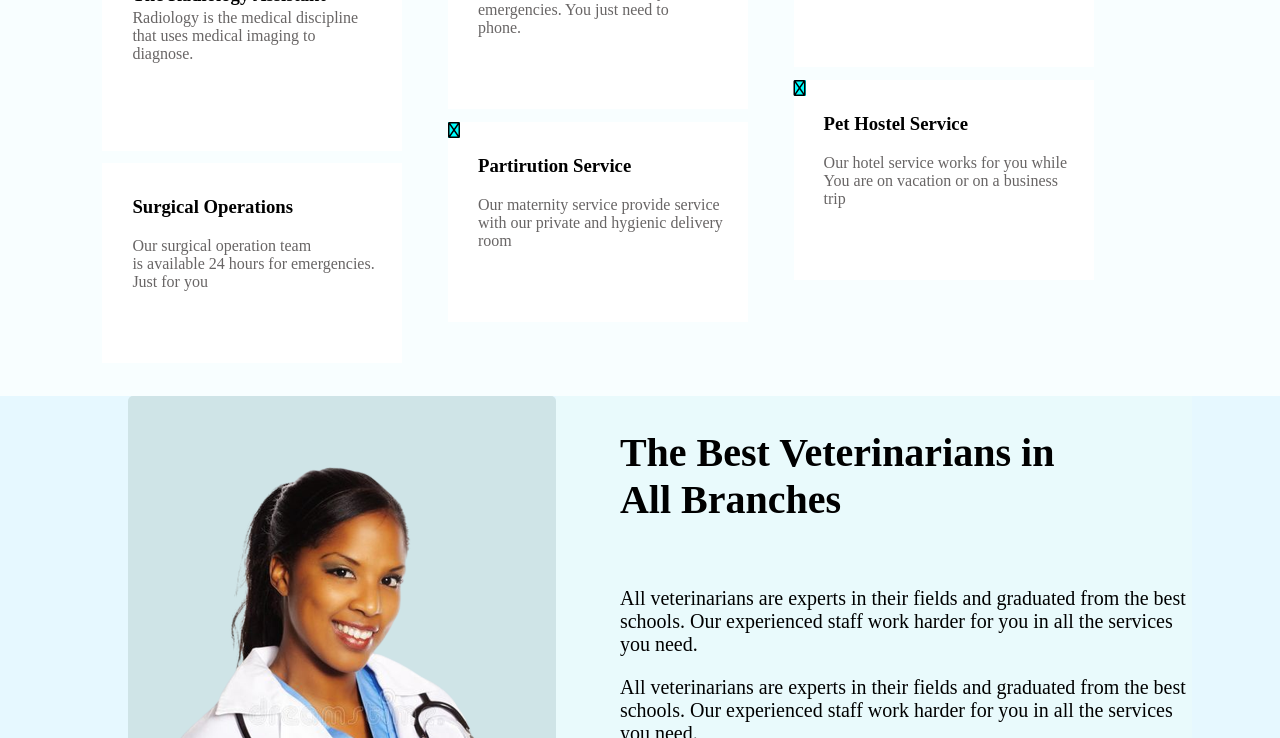
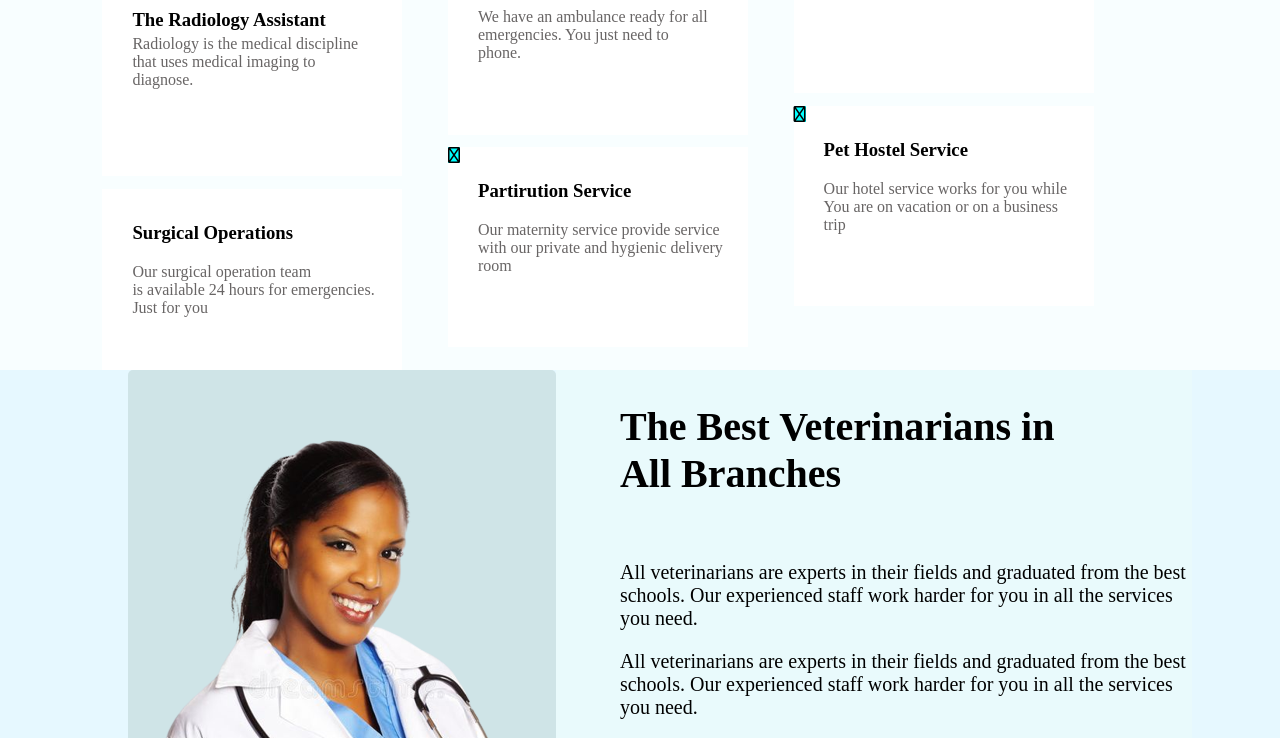
Before and after one commit to Natete-Verite/pet-website, a plain HTML site: page index.html in a window 1280 px wide. Shown: the part 804-1542 px from the top of the page. Drawn offline with Linux system fonts and the light colour scheme.

Commit message:
added new changes on my pet website

```diff
--- a/styles.css
+++ b/styles.css
@@ -1,7 +1,7 @@
 body{
     margin: 0;
     padding: 0;
-    box-sizing: border-box;
+    /* box-sizing: border-box; */
     background-color: rgb(248,254,255);
 }
 section{
@@ -85,9 +85,9 @@ text p{
 
 .section-one{
     background-color: rgb(248,254,255);
-    margin-top: -2% ;
-    /* width: 100%;
-    height: 80%; */
+    margin-bottom:5% ;
+    width: 100%;
+    height: 140%;
 }
 
 .section-one h2{
```
